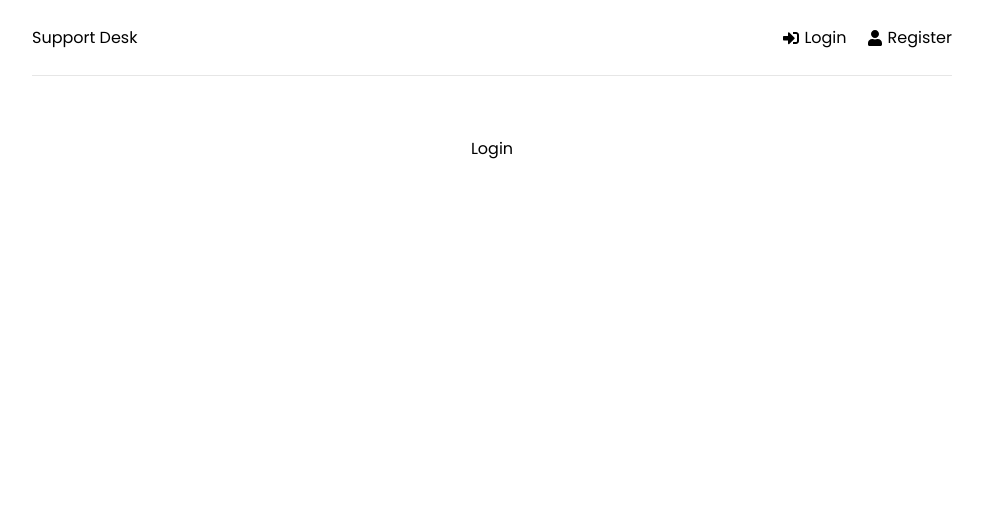
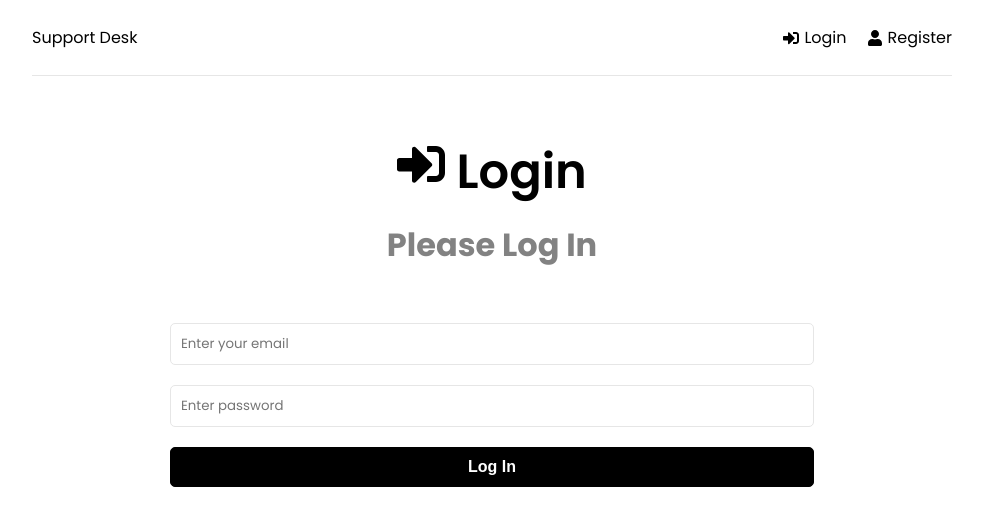
Before and after one commit to JamesEnoch89/TicketSystem, a React (Create React App) app in the folder frontend/: page /login in a window 1280 px wide. Shown: the top 526 px of the page, without its empty margins (148-1131 px from the left). Built offline with nearby package versions, Linux system fonts and the light colour scheme.

Commit message:
expound on login and home pages

```diff
--- a/frontend/src/components/Header.jsx
+++ b/frontend/src/components/Header.jsx
@@ -15,7 +15,7 @@
           </Link>
         </li>
         <li>
-          <Link to='/login'>
+          <Link to='/register'>
             <FaUser /> Register
           </Link>
         </li>
--- a/frontend/src/pages/Home.jsx
+++ b/frontend/src/pages/Home.jsx
@@ -1,7 +1,23 @@
-import React from 'react';
+import { Link } from 'react-router-dom';
+import { FaQuestionCircle, FaTicketAlt } from 'react-icons/fa';
 
 function Home(props) {
-  return <div>Home</div>;
+  return (
+    <>
+      <section className='heading'>
+        <h1>What do you need help with?</h1>
+        <p>Please choose from an option below</p>
+      </section>
+
+      <Link to='/new-ticket' className='btn btn-reverse btn-block'>
+        <FaQuestionCircle /> Create New Ticket
+      </Link>
+
+      <Link to='/tickets' className='btn btn btn-block'>
+        <FaTicketAlt /> View All Tickets
+      </Link>
+    </>
+  );
 }
 
 export default Home;
--- a/frontend/src/pages/Login.jsx
+++ b/frontend/src/pages/Login.jsx
@@ -1,7 +1,71 @@
-import React from 'react';
+import { useState } from 'react';
+import { FaSignInAlt } from 'react-icons/fa';
+import { toast } from 'react-toastify';
 
 function Login(props) {
-  return <div>Login</div>;
+  const [formData, setFormData] = useState({
+    email: '',
+    password: '',
+  });
+
+  const { email, password } = formData;
+
+  const onChange = (e) => {
+    setFormData((prevState) => ({
+      ...prevState,
+      [e.target.name]: e.target.value,
+    }));
+  };
+
+  // const onSubmit = (e) => {
+  //   e.preventDefault();
+  //   if (password !== confirmedPassword) {
+  //     toast.error('passwords do not match!');
+  //   }
+  // };
+
+  return (
+    <>
+      <section className='heading'>
+        <h1>
+          <FaSignInAlt /> Login
+        </h1>
+        <p>Please Log In</p>
+      </section>
+
+      <section className='form'>
+        <form>
+          <div className='form-group'>
+            <input
+              type='email'
+              className='form-control'
+              id='email'
+              name='email'
+              value={email}
+              onChange={onChange}
+              placeholder='Enter your email'
+              required
+            />
+          </div>
+          <div className='form-group'>
+            <input
+              type='text'
+              className='form-control'
+              id='password'
+              name='password'
+              value={password}
+              onChange={onChange}
+              placeholder='Enter password'
+              required
+            />
+          </div>
+          <div className='form-group'>
+            <button className='btn btn-block'>Log In</button>
+          </div>
+        </form>
+      </section>
+    </>
+  );
 }
 
 export default Login;
```
